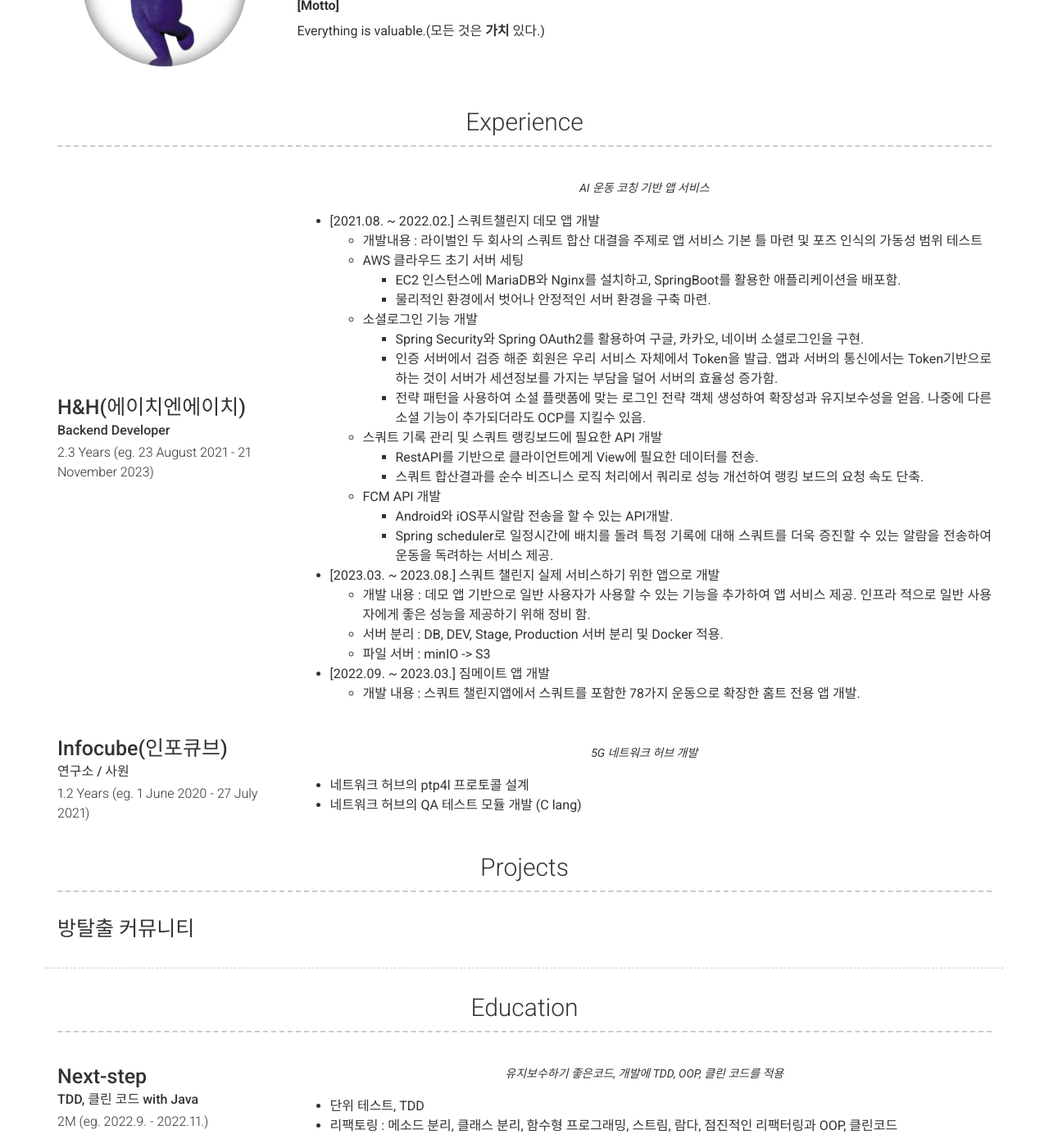
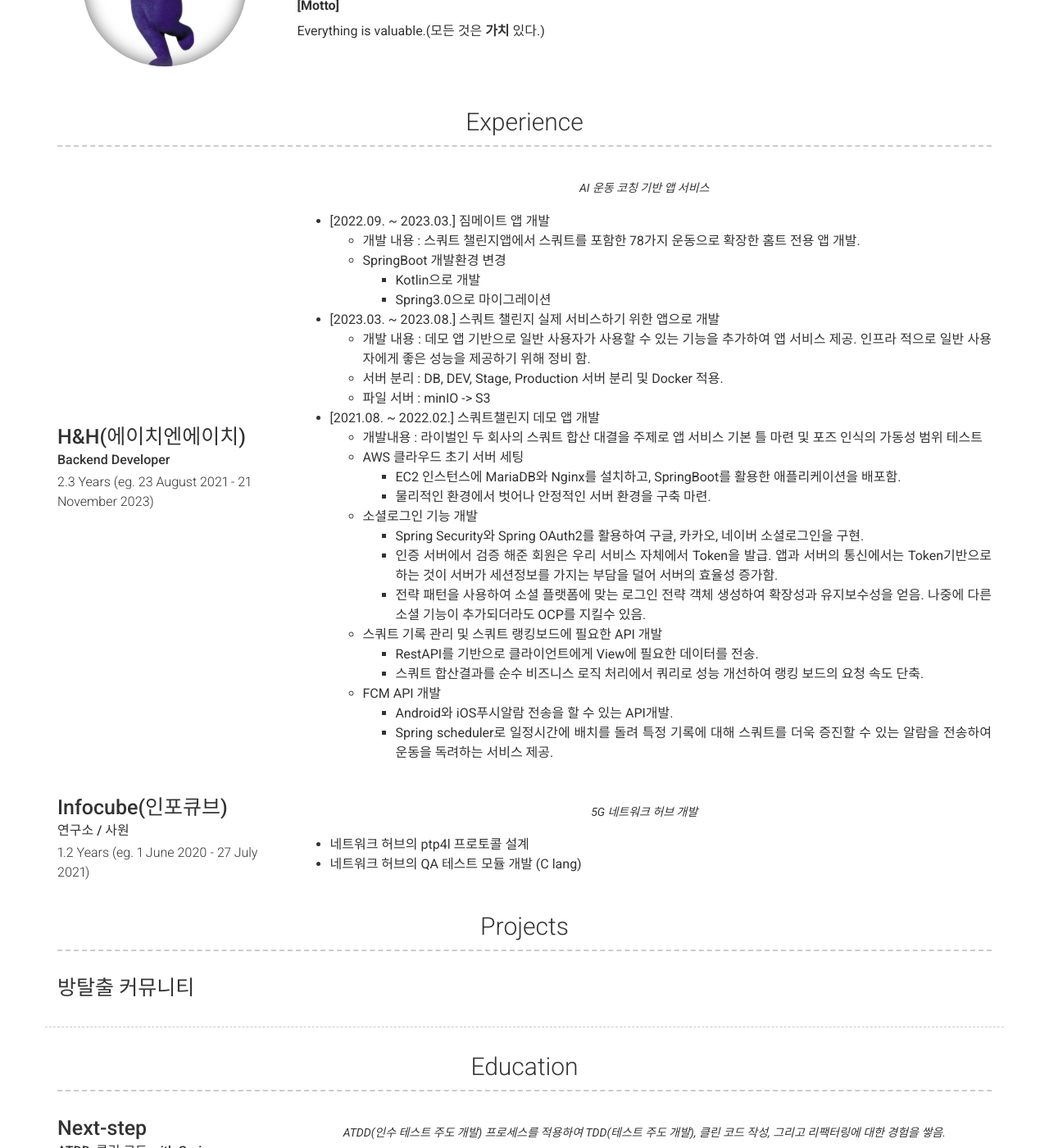
Before and after one commit to boradol/boradol.github.io, a Jekyll site: the page built from index.md, in a window 1280 px wide and 1400 px high, scrolled down 421 px. Shown: the whole window at 82% size. Built offline with Jekyll 4.4.1, drawn with Linux system fonts in a browser that asks for light colours; nearby versions of some CDN libraries; some of the changed text lies outside the part shown.

Commit message:
Experience Detail3

```diff
--- a/_config.yml
+++ b/_config.yml
@@ -74,6 +74,15 @@ content:
         quote: >
           AI 운동 코칭 기반 앱 서비스
         description: | # this will include new lines to allow paragraphs
+          - [2022.09. ~ 2023.03.] 짐메이트 앱 개발
+            - 개발 내용 : 스쿼트 챌린지앱에서 스쿼트를 포함한 78가지 운동으로 확장한 홈트 전용 앱 개발.
+            - SpringBoot 개발환경 변경
+              - Kotlin으로 개발
+              - Spring3.0으로 마이그레이션
+          - [2023.03. ~ 2023.08.] 스쿼트 챌린지 실제 서비스하기 위한 앱으로 개발
+            - 개발 내용 : 데모 앱 기반으로 일반 사용자가 사용할 수 있는 기능을 추가하여 앱 서비스 제공. 인프라 적으로 일반 사용자에게 좋은 성능을 제공하기 위해 정비 함.
+            - 서버 분리 : DB, DEV, Stage, Production 서버 분리 및 Docker 적용.
+            - 파일 서버 : minIO -> S3
           - [2021.08. ~ 2022.02.] 스쿼트챌린지 데모 앱 개발
             - 개발내용 : 라이벌인 두 회사의 스쿼트 합산 대결을 주제로 앱 서비스 기본 틀 마련 및 포즈 인식의 가동성 범위 테스트
             - AWS 클라우드 초기 서버 세팅
@@ -89,12 +98,8 @@ content:
             - FCM API 개발
               - Android와 iOS푸시알람 전송을 할 수 있는 API개발.
               - Spring scheduler로 일정시간에 배치를 돌려 특정 기록에 대해 스쿼트를 더욱 증진할 수 있는 알람을 전송하여 운동을 독려하는 서비스 제공.
-          - [2023.03. ~ 2023.08.] 스쿼트 챌린지 실제 서비스하기 위한 앱으로 개발
-            - 개발 내용 : 데모 앱 기반으로 일반 사용자가 사용할 수 있는 기능을 추가하여 앱 서비스 제공. 인프라 적으로 일반 사용자에게 좋은 성능을 제공하기 위해 정비 함.
-            - 서버 분리 : DB, DEV, Stage, Production 서버 분리 및 Docker 적용.
-            - 파일 서버 : minIO -> S3
-          - [2022.09. ~ 2023.03.] 짐메이트 앱 개발
-            - 개발 내용 : 스쿼트 챌린지앱에서 스쿼트를 포함한 78가지 운동으로 확장한 홈트 전용 앱 개발.
+
+
 
       - layout: top-left
         title: Infocube(인포큐브)
@@ -131,6 +136,15 @@ content:
   - title: Education
     layout: list
     content:
+      - layout: top-left
+        title: Next-step
+        sub_title: ATDD, 클린 코드 with Spring
+        caption: 1M (eg. 2023.01. - 2023.02.)
+        quote: >
+          ATDD(인수 테스트 주도 개발) 프로세스를 적용하여 TDD(테스트 주도 개발), 클린 코드 작성, 그리고 리팩터링에 대한 경험을 쌓음.
+        description: | # this will include new lines to allow paragraphs
+          - 인수 테스트의 개념과 스프링 환경에서 효과적인 작성 및 활용 방법
+          -
       - layout: top-left
         title: Next-step
         sub_title: TDD, 클린 코드 with Java
```
